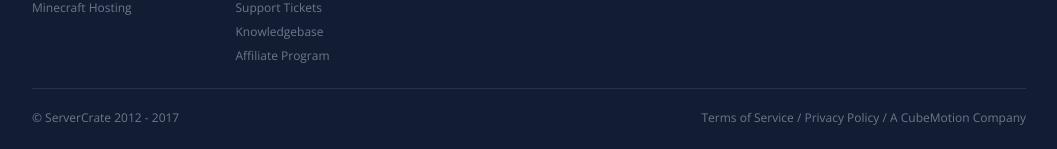
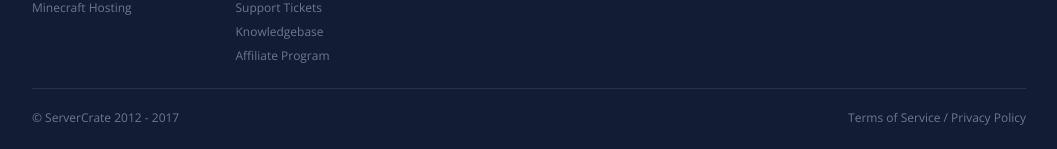
Before and after one commit to RobertClarke/ServerCrate, a PHP site: page /index.php in a window 1280 px wide. Shown: the part 1187-1336 px from the top of the page, without its empty margins (111-1168 px from the left). Run offline with PHP 8.4, Linux system fonts and the light colour scheme; some libraries are stand-ins or nearby versions.

Commit message:
Update footer.php

```diff
--- a/structure/footer.php
+++ b/structure/footer.php
@@ -49,7 +49,7 @@
 				<section class="bottom">
 					&copy; ServerCrate 2012 - <?php echo date('Y'); ?>
 					<span class="right">
-						<a href="/tos">Terms of Service</a> / <a href="/privacy">Privacy Policy</a> / <a href="http://cubemotion.com" target="_blank">A CubeMotion Company</a>
+						<a href="/tos">Terms of Service</a> / <a href="/privacy">Privacy Policy</a>
 					</span>
 				</section>
 			</div>
```
